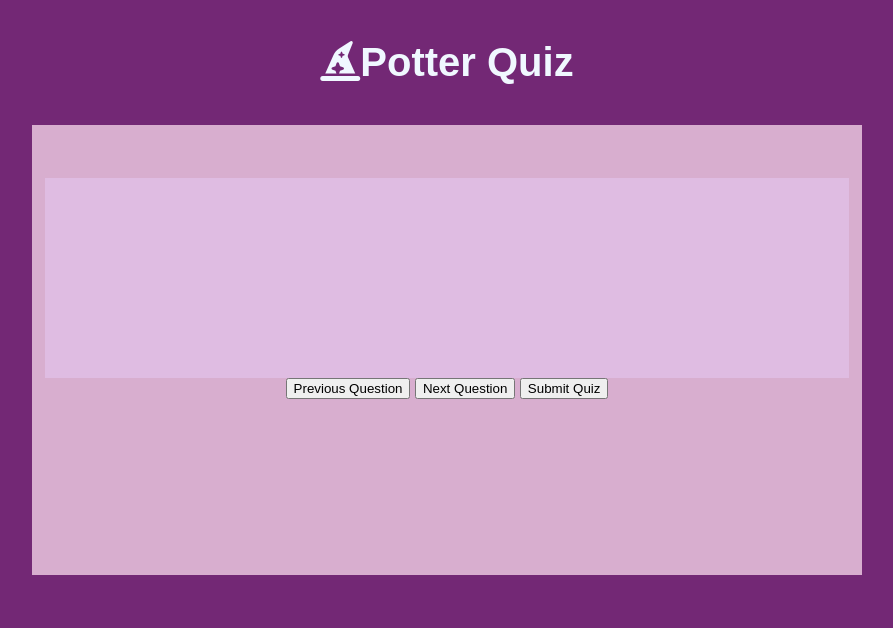
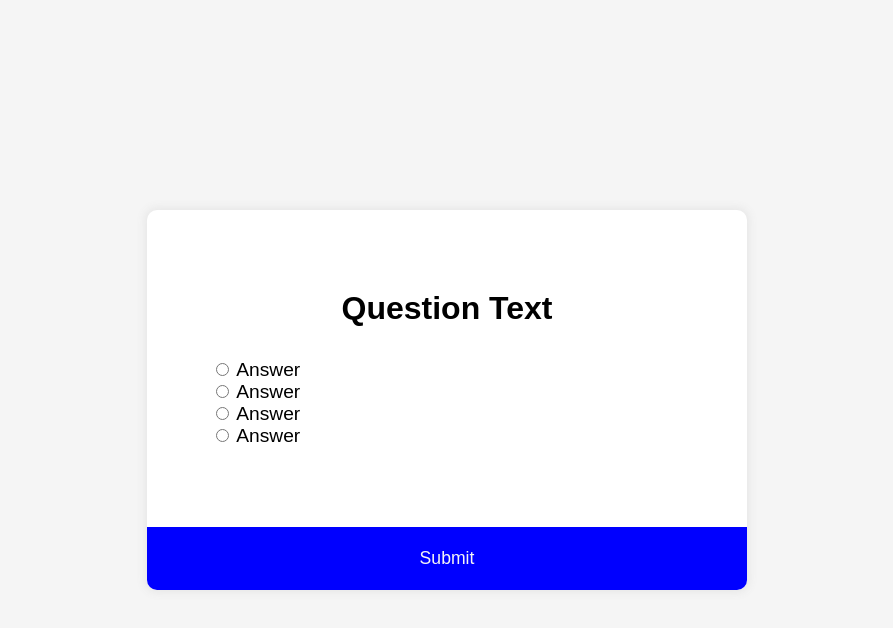
Before and after one commit to cfree87/hp-quiz, a plain HTML site: page index.html in a window 1280 px wide. Shown: the whole page, without its empty margins (193-1086 px from the left). Drawn offline with Linux system fonts and the light colour scheme.

Commit message:
Add basic layout for Js css and html for quiz

```diff
--- a/assets/css/style.css
+++ b/assets/css/style.css
@@ -1,75 +1,68 @@
-body {
-    background-color: rgb(115, 40, 117);
-    font-family: "Raleway", sans-serif;
-    color: #445361;
-    text-align: center;
+* {
+    box-sizing: border-box;
     }
 
-/* --------- Heading */
-
-.heading {
-    text-align: center;
-    font-size: 2.5rem;
-    color: aliceblue;
+body {
+    background-color: whitesmoke;
+    background-image: linear-gradient(315deg), #b8b8b8 0% #f5f7f7 100%;
+    font-family: sans-serif;
+    display: flex;
+    align-items: center;
+    justify-content: center;
+    height: 100vh;
+    overflow: hidden;
+    margin: 0;
 }
 
-.quiz-area {
-    background-color: #d8aecf;
-    box-sizing: border-box;
-    width: 85%;
-    height: 65vh;
-    max-height: 450px;
-    max-width: 830px;
-    margin-left: auto;
-    margin-right: auto;
-    padding: 1%;
+    .quiz-container {
+        background-color: #fff;
+        border-radius: 10px;
+        box-shadow: 0 0 10px 2px rgba(100, 100, 100, 0.1);
+        width: 600px;
+        overflow: hidden;
     }
 
-.question-area {
-    width: 50%;
-    font-size: 2rem;
-    margin: auto;
-    padding: 50px 0;
+    .quiz-header {
+        padding: 4rem;
     }
 
-.question {
-    border: none;
-    color: #445361;
-    display: inline-block;
-    height: 40px;
-    width: 80px;
-    font-size: 1.2rem;
+    h1 {
+        padding: 1rem;
+        text-align: center;
+        margin: 0;
     }
 
-.question-area span {
-    padding: 0 15px;
+    ul {
+        list-style-type: none;
+        padding: 0;
     }
 
-.answers {
-    border: none;
-    color: #445361;
-    display: inline-block;
-    height: 40px;
-    width: 80px;
+    ul li {
         font-size: 1.2rem;
+        margin: 1 rem 0;
     }
 
-slide{
-    position: absolute;
-    left: 0px;
-    top: 0px;
+    ul li label{
+        cursor: pointer;
+    }
+
+    button {
+        background-color: blue;
+        color: whitesmoke;
+        border: none;
+        display: block;
         width: 100%;
-    z-index: 1;
-    opacity: 0;
-    transition: opacity 0.5s;
+        cursor: pointer;
+        font-size: 1.1rem;
+        font-family: inherit;
+        padding: 1.3rem;
     }
-  .active-slide{
-    opacity: 1;
-    z-index: 2;
+
+    button:hover{
+        background-color: lightblue;
     }
-  .quiz-container{
-    position: relative;
-    height: 200px;
-    margin-top: 40px;
-    background-color: rgb(223, 188, 226);
+
+    button:focus{
+        outline: none;
+        background-color: purple;
     }
--- a/index.html
+++ b/index.html
@@ -6,24 +6,42 @@
     <meta name="viewport" content="width=device-width, initial-scale=1.0">
     <script src="https://kit.fontawesome.com/9397952a5b.js" crossorigin="anonymous"></script>
     <link rel="stylesheet" href="assets/css/style.css">
-    <title>Harry Potter Quiz</title>
+    <title>Harry Potter Fan Quiz</title>
 </head>
 <body>
-    <h1 class="heading">
-        <p><i class="fa-solid fa-hat-wizard"></i>Potter Quiz</p>
-    </h1>
+    <div class="quiz-container" id="quiz">
+        <div class="quiz-header">
+            <h1 id = "question" class="heading">Question Text
+            </h1>
+            <ul>
+                <li>
+                    <input type="radio" name="answer" id="a" class="answer">
+                    <label for="a" id="a_text">Answer</label>
+                </li>
 
-    <div class="quiz-area">
-        <div class="quiz-container">
-            <span id="quiz"></span>
-          </div>
-          <button id="previous">Previous Question</button>
-          <button id="next">Next Question</button>
-          <button id="submit">Submit Quiz</button>
-          <div id="results"></div>
+                <li>
+                    <input type="radio" name="answer" id="b" class="answer">
+                    <label for="b" id="b_text">Answer</label>
+                </li>
 
+                <li>
+                    <input type="radio" name="answer" id="c" class="answer">
+                    <label for="c" id="c_text">Answer</label>
+                </li>
+
+                <li>
+                    <input type="radio" name="answer" id="d" class="answer">
+                    <label for="d" id="d_text">Answer</label>
+                </li>
+            </ul>
     </div>
 
+    <button id="submit">Submit</button>
+
+</div>
+
+
+    <script src="script.js"></script>
 
 </body>
 </html>
```
Also changed, not shown: assets/js/script.js (+62 -77 lines). Lines whose indentation alone changed are shown as unchanged.
